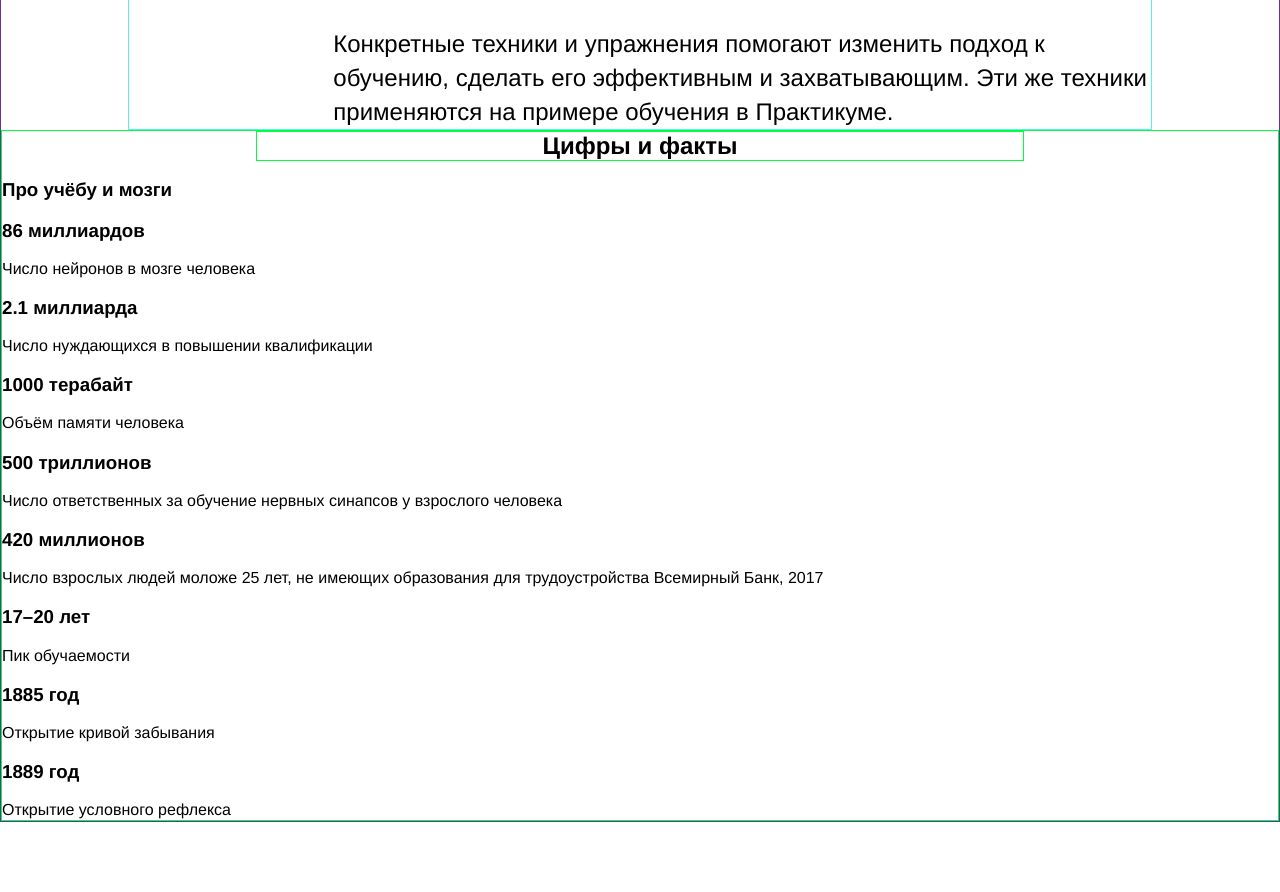
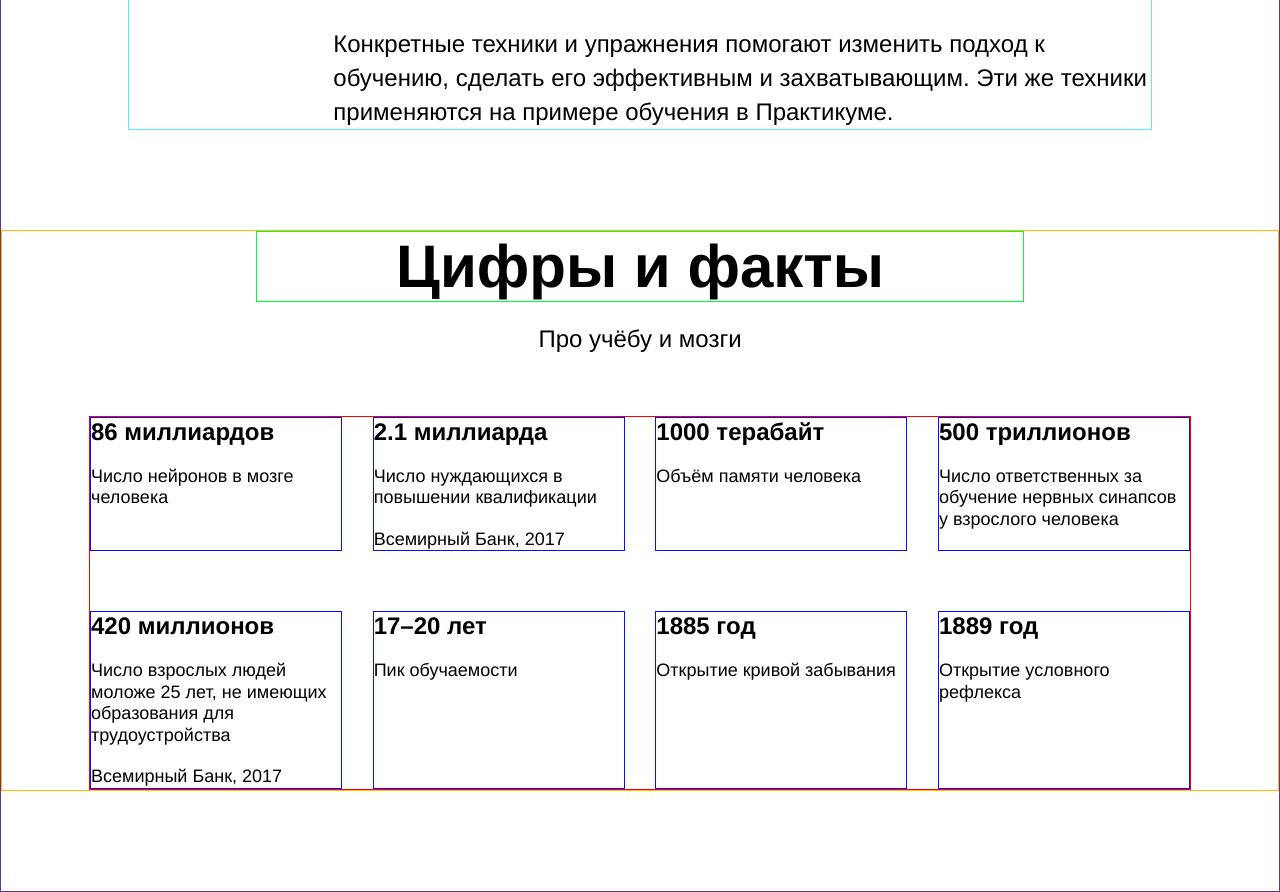
Before and after one commit to Valera-Kondratovich/how-to-learn, a plain HTML site: page index.html in a window 1280 px wide. Shown: the part 1129-2021 px from the top of the page. Before the commit the page ends 1951 px from the top, so only its background shows below. Drawn offline with Linux system fonts and the light colour scheme.

Commit message:
закончил секцию 3

```diff
--- a/index.html
+++ b/index.html
@@ -37,8 +37,8 @@
         </div>
       </section>
       <section class="digits content__digits">
-        <h2 class="section-title">Цифры и факты</h2>
-        <h3 class="section-subtitle">Про учёбу и мозги</h3>
+        <h2 class="section-title section-title__margin-bottom">Цифры и факты</h2>
+        <h3 class="section-subtitle section-subtitle__margin-bottom">Про учёбу и мозги</h3>
         <div class="table">
           <div class="table__cell">
             <h3 class="table__heading">86 миллиардов</h3>
@@ -47,6 +47,7 @@
           <div class="table__cell">
             <h3 class="table__heading">2.1 миллиарда</h3>
             <p class="table__text">Число нуждающихся в повышении квалификации</p>
+            <p class="table__text">Всемирный Банк, 2017</p>
           </div>
           <div class="table__cell">
             <h3 class="table__heading">1000 терабайт</h3>
@@ -58,8 +59,8 @@
           </div>
           <div class="table__cell">
             <h3 class="table__heading">420 миллионов</h3>
-            <p class="table__text">Число взрослых людей моложе 25 лет, не имеющих образования для трудоустройства
-              Всемирный Банк, 2017</p>
+            <p class="table__text">Число взрослых людей моложе 25 лет, не имеющих образования для трудоустройства</p>
+            <p class="table__text">Всемирный Банк, 2017</p>
           </div>
           <div class="table__cell">
             <h3 class="table__heading">17–20 лет</h3>
--- a/styles/style.css
+++ b/styles/style.css
@@ -1,4 +1,4 @@
-h2, p {
+h2, h3, p {
   margin: 0;
 }
 .page {
@@ -86,10 +86,9 @@ h2, p {
 }
 .content{
   border:1px solid rebeccapurple;
+
 }
-.content__description{
-  margin-bottom: 100px;
-}
+
 
 /* --------СЕКЦИЯ 2------------- */
 
@@ -98,12 +97,14 @@ h2, p {
   border:1px solid rgb(90, 236, 255);
   margin: 0 auto;
 }
+.content__description {
+  margin-bottom: 100px;
+}
 .two-columns{
   display: flex;
   justify-content:space-between;
 }
 .two-columns__bref{
-  /* margin: 0; */
   width:175px;
   font-size: 18px;
   font-weight: normal;
@@ -135,7 +136,10 @@ h2, p {
 
 
 .digits{
-  border:1px solid rgb(0, 255, 64)
+  border:1px solid rgb(255, 187, 0)
+}
+.content__digits{
+  margin-bottom: 100px;
 }
 
 .section-title{
@@ -143,17 +147,50 @@ h2, p {
   margin: 0 auto;
   text-align: center;
   border:1px solid rgb(0, 255, 64);
+  font-size: 60px;
+  line-height: 1.15;
+  font-weight: 600;
+}
+.section-title__margin-bottom{
+  margin-bottom: 20px;
+}
+.section-subtitle{
+  width: 60%;
+  margin: 0 auto;
+  text-align: center;
+  line-height: 34px;
+  font-size: 24px;
+  font-weight: normal;
+}
+.section-subtitle__margin-bottom{
+  margin-bottom: 60px;
 }
 
-
-
-
-
-
-/* и элемента с модификатором вида ключ-значение */
-.table__cell_theme_dark {
-  width: 200px;
-  color: white;
-  margin-right: 0;
-  margin-top: 80px;
+.table{
+  max-width: 1100px;
+  margin: 0 auto;
+  display: flex;
+  justify-content:space-between;
+  row-gap: 60px;
+  flex-wrap: wrap;
+  border:1px solid red;
 }
+.table__cell{
+  width: 250px;
+  border:1px solid rgb(0, 17, 255);
+}
+.table__heading{
+  line-height: 1.15;
+  font-size: 24px;
+  font-weight: 600;
+  margin-bottom: 20px;
+}
+.table__text{
+  margin-bottom: 20px;
+  line-height: 1.2;
+  font-size: 18px;
+  font-weight: normal;
+}
+.table__text:last-child{
+  margin-bottom: 0;
+}
```
